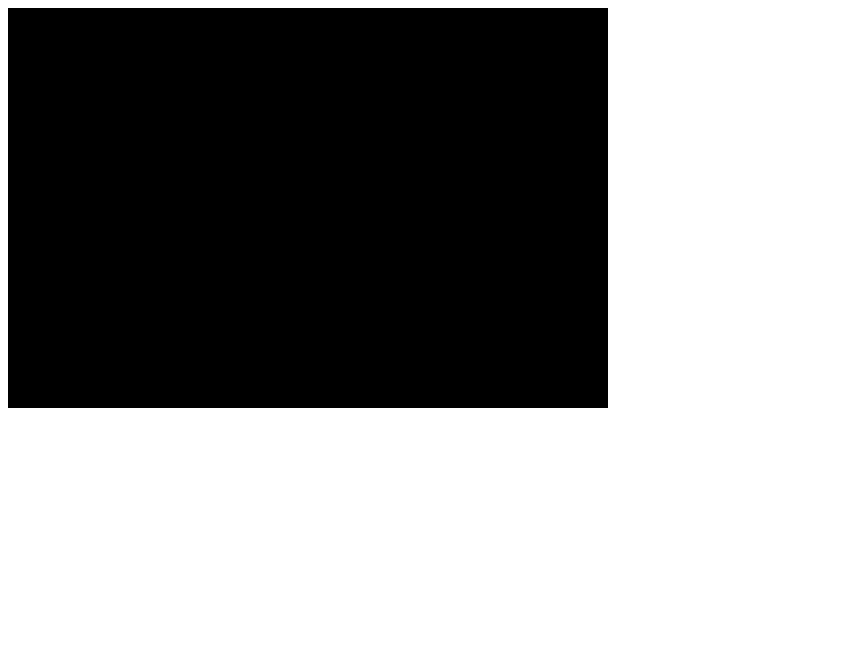
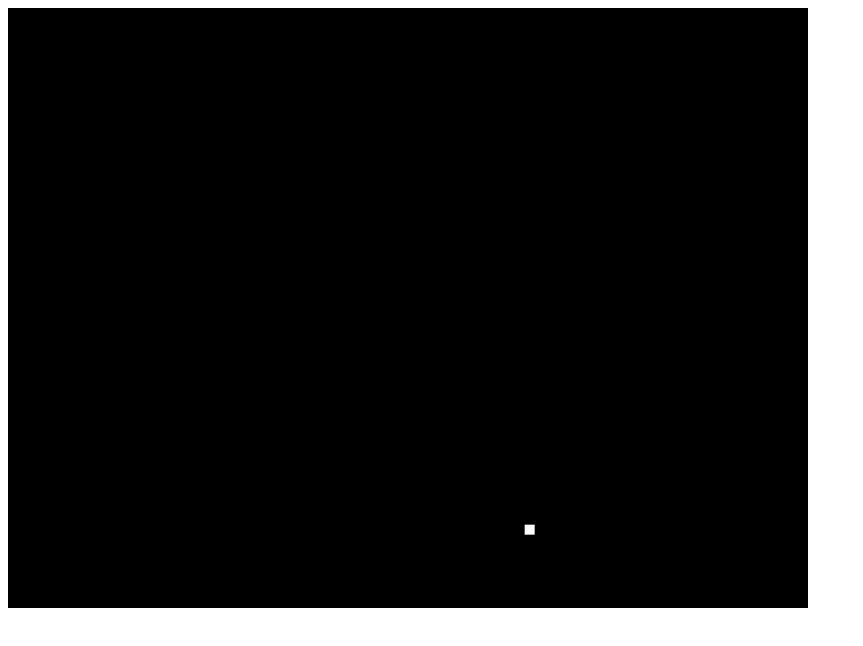
Before and after one commit to infantix/Pong, a plain HTML site: page index.html in a window 1280 px wide. Shown: the whole page, without its empty margins (0-863 px from the left). Drawn offline with Linux system fonts and the light colour scheme.

Commit message:
refactoring

```diff
--- a/element.js
+++ b/element.js
@@ -32,6 +32,26 @@ class Element
         this.position = new Position(posX, posY);
         this.size = new Size(width, height);
     }
+
+    get left()
+    {
+        return this.position.x - this.size.width / 2;
+    }
+
+    get right()
+    {
+        return this.position.x + this.size.width / 2;
+    }
+
+    get top()
+    {
+        return this.position.y + this.size.height / 2;
+    }
+
+    get bottom()
+    {
+        return this.position.y - this.size.height / 2;
+    }
 }
 
 class Ball extends Element
--- a/index.html
+++ b/index.html
@@ -4,8 +4,9 @@
         <title>Pong</title>
     </head>
     <body>
-        <canvas id="pong" width="600" height="400"></canvas>
+        <canvas id="pong" width="800" height="600"></canvas>
         <script src="element.js"></script>
         <script src="pong.js"></script>
+        <script src="main.js"></script>
     </body>
 </html>
--- /dev/null
+++ b/main.js
@@ -0,0 +1,28 @@
+const canvas = document.getElementById('pong');
+const pong = new Pong(canvas);
+
+
+function gameLoop()
+{
+    let lastTime = 0;
+    let accumulator = 0;
+    let step = 1/60;
+
+    const loop = (millis) => {
+        if(lastTime) {
+            accumulator += (millis - lastTime) / 1000;
+
+            while(accumulator > step) {
+                pong.update(step);
+                accumulator -= step;
+            }
+            pong.draw();
+        }
+        lastTime = millis;
+        requestAnimationFrame(loop);
+    }
+
+    loop();
+}
+
+gameLoop();
--- a/pong.js
+++ b/pong.js
@@ -1,56 +1,48 @@
-const canvas = document.getElementById('pong');
-const context = canvas.getContext('2d');
+class Pong
+{
+    constructor(canvas)
+    {
+        this.canvas = canvas;
+        this.context = canvas.getContext('2d');
+        this.ball = initBall();
+    }
 
-const ball = new Ball(150,50, 10, 10);
+    update(deltaTime)
+    {
+        this.ball.position.x += this.ball.velocity.velx * deltaTime;
+        this.ball.position.y += this.ball.velocity.vely * deltaTime;
 
-function update(deltaTime)
-{
-    ball.position.x += ball.velocity.velx * deltaTime;
-    ball.position.y += ball.velocity.vely * deltaTime;
+        if(this.ball.left <= 0 || this.ball.right >= this.canvas.width) {
+            this.ball.velocity.velx = this.ball.velocity.velx * -1;
+        }
 
-    ball.velocity.velx++;
-    ball.velocity.vely++;
+        if(this.ball.bottom <= 0 || this.ball.top >= this.canvas.height) {
+            this.ball.velocity.vely = this.ball.velocity.vely * -1;
+        }
+    }
 
-    draw();
+    draw()
+    {
+        resetCanvas(this);
+        drawBall(this);
+    }
 }
 
-function resetCanvas() {
-    context.fillStyle = '#000';
-    context.fillRect(0,0, canvas.width, canvas.height);
+let resetCanvas = function(pong) {
+    pong.context.fillStyle = '#000';
+    pong.context.fillRect(0,0, pong.canvas.width, pong.canvas.height);
 }
 
-function drawBall() {
-    context.fillStyle = '#fff';
-    context.fillRect(ball.position.x, ball.position.y, ball.size.width, ball.size.height);
+let drawBall = function(pong) {
+    pong.context.fillStyle = '#fff';
+    pong.context.fillRect(pong.ball.position.x, pong.ball.position.y,
+        pong.ball.size.width, pong.ball.size.height);
 }
 
-function draw() {
-    resetCanvas();
-    drawBall();
+let initBall = function() {
+    const ball = new Ball(20,20, 10, 10);
+    ball.velocity.velx = 100;
+    ball.velocity.vely = 100;
+
+    return ball;
 }
-
-function gameLoop()
-{
-    let lastTime = 0;
-    let accumulator = 0;
-    let step = 1/60;
-
-    function loop(millis)
-    {
-        if(lastTime) {
-            accumulator += (millis - lastTime) / 1000;
-
-            while(accumulator > step) {
-                update(step);
-                accumulator -= step;
-            }
-            draw();
-        }
-        lastTime = millis;
-        requestAnimationFrame(loop);
-    }
-
-    loop();
-}
-
-gameLoop();
```
